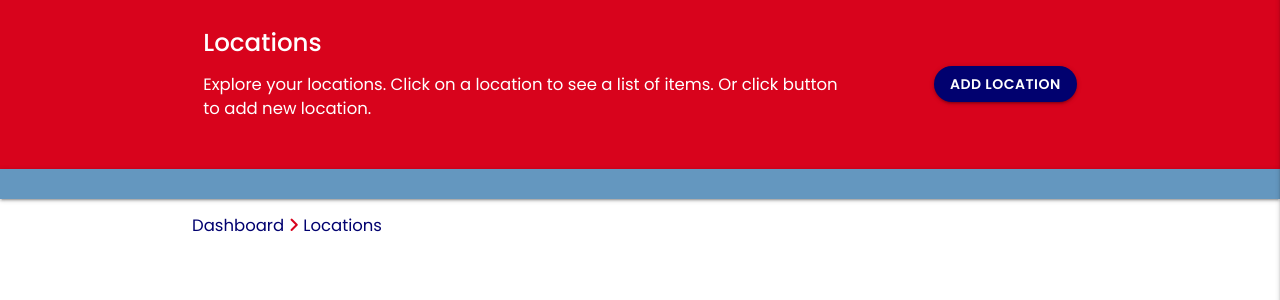
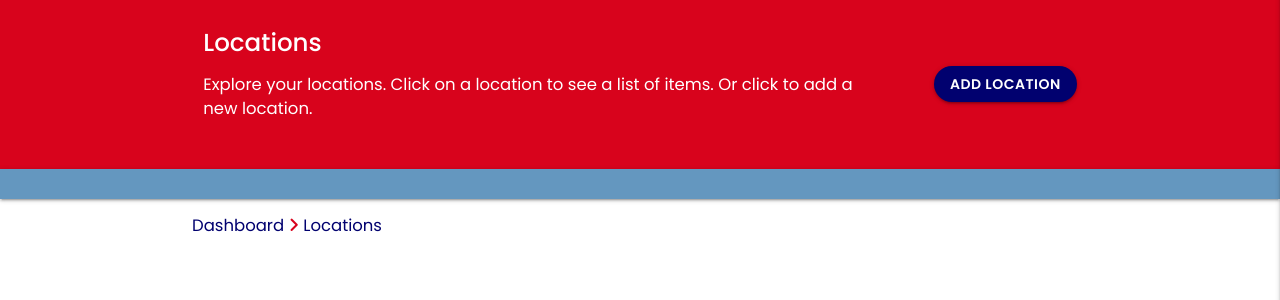
Before and after one commit to DaveWhiteh/stock-it, a Flask app: template templates/locations.html in a window 1280 px wide. Shown: the part 65-365 px from the top of the page. Run offline with Flask 3, Linux system fonts and the light colour scheme; the template is opened without the code that fills it, so the values that code supplies are empty; some libraries are stand-ins or nearby versions.

Commit message:
Amend text instructions throughout

```diff
--- a/templates/dashboard.html
+++ b/templates/dashboard.html
@@ -6,7 +6,7 @@
         <div class="row no-margin-bottom">
             <div class="col s12">
                 <h4 class="white-text text-medium no-margin-top no-margin-bottom">Dashboard</h4>
-                <p class="white-text">A total of both locations and items that you have created. Click on either one to explore.</p>
+                <p class="white-text">To begin, click on either locations or all items.</p>
             </div>
         </div>
     </div>
--- a/templates/locations.html
+++ b/templates/locations.html
@@ -6,7 +6,7 @@
         <div class="row no-margin-bottom valign-wrapper hide-on-small-only">
             <div class="col m9 title-left">
                 <h5 class="white-text text-medium no-margin-top no-margin-bottom">Locations</h5>
-                <p class="white-text">Explore your locations. Click on a location to see a list of items. Or click button to add new location.</p>
+                <p class="white-text">Explore your locations. Click on a location to see a list of items. Or click to add a new location.</p>
             </div>
             <div class="col m3 right-align title-right">
                 <a href="{{ url_for('add_location') }}" class="btn">Add Location</a>
@@ -15,7 +15,7 @@
         <div class="row no-margin-bottom valign-wrapper hide-on-med-and-up">
             <div class="col s12 no-padding">
                 <h5 class="white-text text-medium no-margin-top no-margin-bottom">Locations</h5>
-                <p class="white-text">Explore your locations. Click on a location to see a list of items. Or click button to add a new location.</p>
+                <p class="white-text">Explore your locations. Click on a location to see a list of items. Or click to add a new location.</p>
                 <a href="{{ url_for('add_location') }}" class="btn">Add Location</a>
             </div>
         </div>
```
